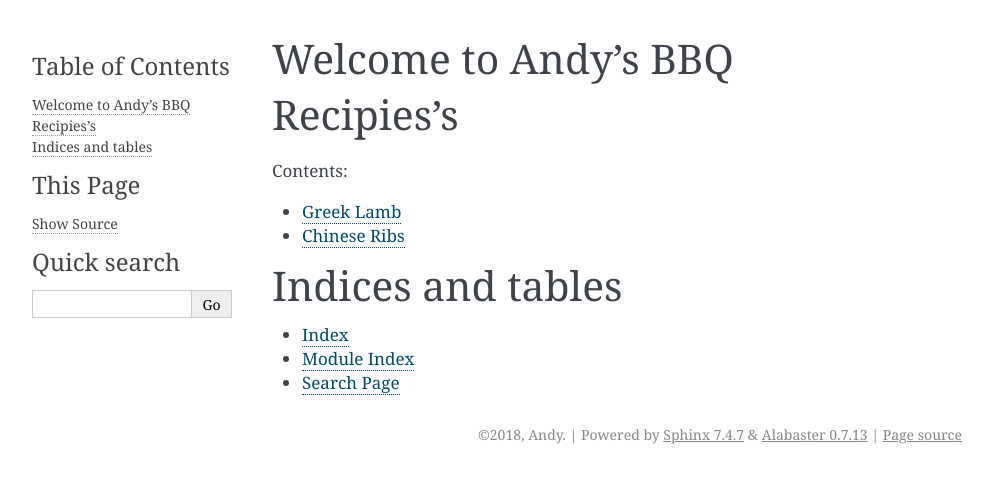
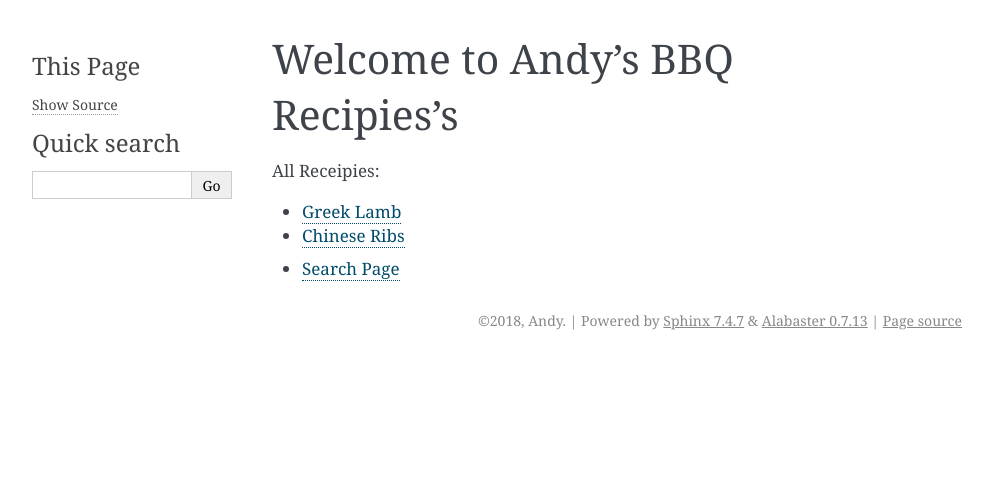
Before and after one commit to andrewclymer/BBQ, a Sphinx documentation site: the page built from docs/source/index.rst, in a window 1280 px wide. Shown: the top 483 px of the page, without its empty margins (148-1141 px from the left). Built offline with Sphinx 7.4.7, drawn with Linux system fonts in a browser that asks for light colours.

Commit message:
removing useless links

```diff
--- a/docs/source/index.rst
+++ b/docs/source/index.rst
@@ -8,19 +8,10 @@ Welcome to Andy's BBQ Recipies's
 
 .. toctree::
    :maxdepth: 1
-   :caption: Contents:
+   :caption: All Receipies:
    :glob:
 
    recipe/*
 
 
-
-
-
-
-Indices and tables
-==================
-
-* :ref:`genindex`
-* :ref:`modindex`
 * :ref:`search`
```
Also changed, not shown: 7 other files.
